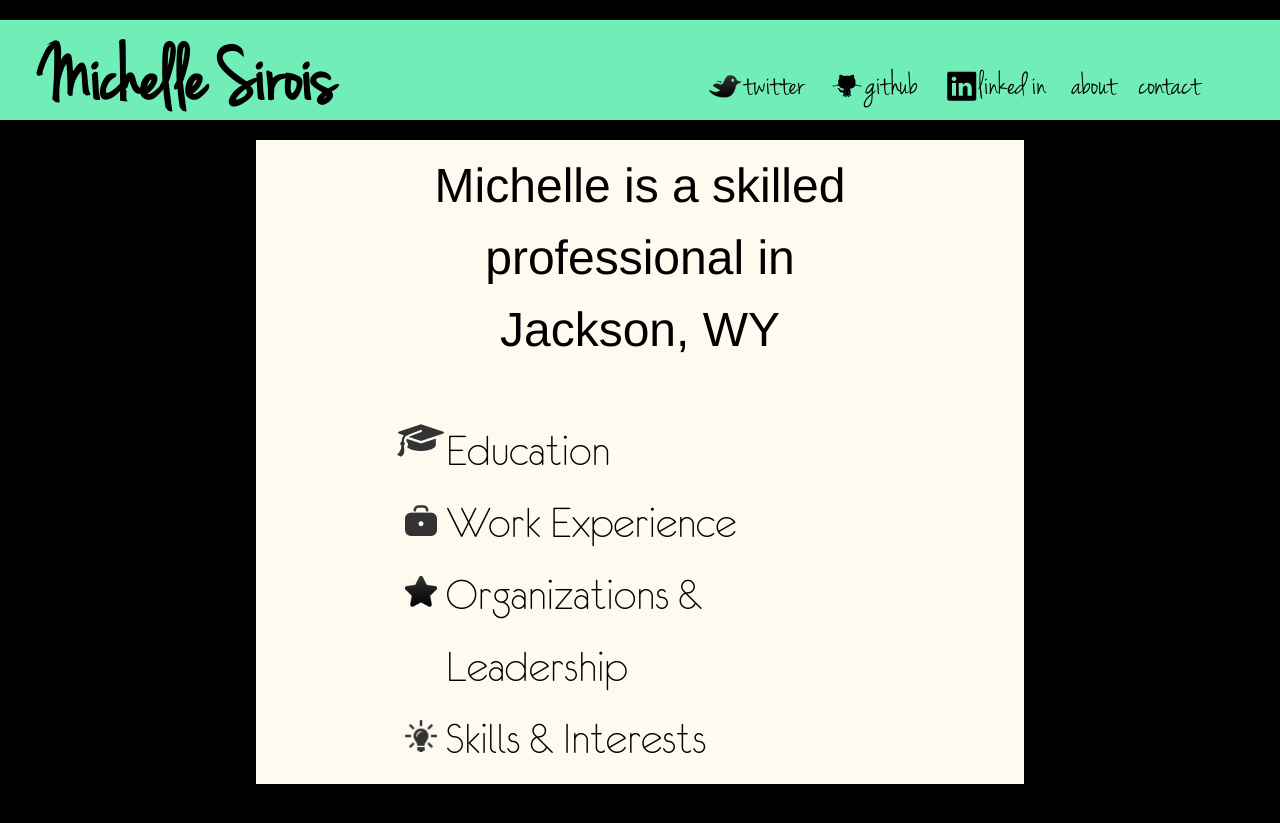
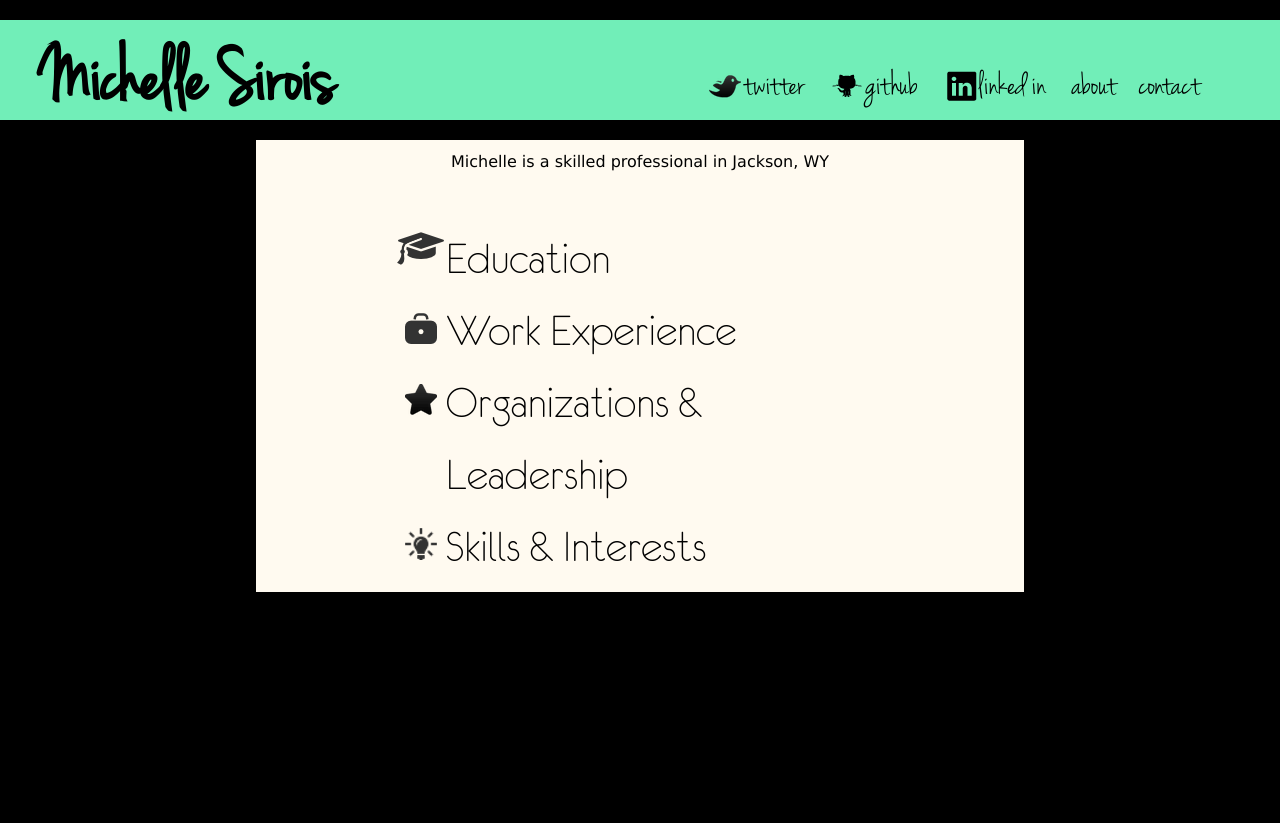
Before and after one commit to michellecsirois/michellecsirois.github.io, a Jekyll site: the page built from index.html, in a window 1280 px wide. Shown: the top 823 px of the page. Built offline with Jekyll 4.4.1, drawn with Linux system fonts in a browser that asks for light colours; Markdown is read by kramdown in place of the engine named in the settings; the list of posts is cut into pages by our own code.

Commit message:
Update index.html

```diff
--- a/index.html
+++ b/index.html
@@ -9,7 +9,7 @@ layout: default
          xmlns="http://www.w3.org/1999/html" xmlns="http://www.w3.org/1999/html">
 
     <div align="center">
-        <font face="helvetica" size=10>Michelle is a skilled professional in Jackson, WY</font>
+        Michelle is a skilled professional in Jackson, WY
     </div>
     <br>
     </br>
```
